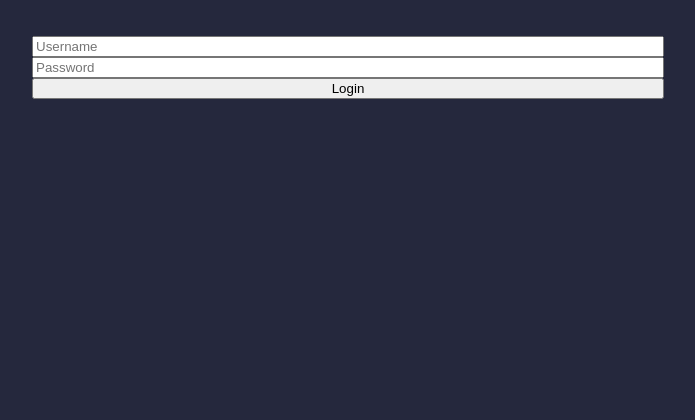
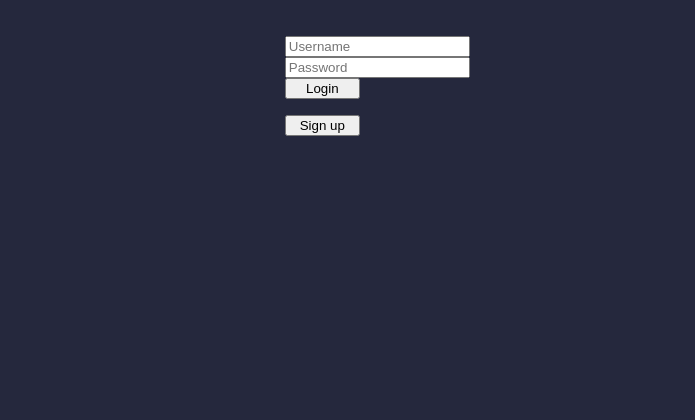
Before and after one commit to thestray259/GenshinPHPWebsite, a PHP site: page /Login.php in a window 1280 px wide. Shown: the part 195-615 px from the top of the page, without its empty margins (292-987 px from the left). Run offline with PHP 8.4, Linux system fonts and the light colour scheme; data that the repository does not hold is empty.

Commit message:
Styling and proper class names for HTML elements for styling

```diff
--- a/Login.php
+++ b/Login.php
@@ -14,12 +14,18 @@ if($_SESSION['isAdmin'] == 1) {
 }
 ?>
 
-<form action="<?php echo htmlspecialchars($_SERVER["PHP_SELF"]);?>" method="post">
-    <input type="text" name="username" placeholder="Username" />
-    <input type="password" name="password" placeholder="Password" />
-    <button class="btn" type="submit" name="login">Login</button>
+<div class="login-form">
+    <form action="<?php echo htmlspecialchars($_SERVER["PHP_SELF"]);?>" method="post">
 
-</form>
+        <input type="text" name="username" placeholder="Username" />
+        <input type="password" name="password" placeholder="Password" />
+        <button class="login-btn" type="submit" name="login">Login</button>
+
+    </form>
+        <button class="signup-btn"> Sign up</button>
+
+
+</div>
 <br />
 <br />
 <?php
--- a/ManagePages.php
+++ b/ManagePages.php
@@ -10,7 +10,7 @@ if($_SESSION["isAdmin"] == 0) {
 
 ?>
 
-<form>
+<form class="manage-pages-form">
     <label for="title">Title</label>
     <input type="text" id="title" name="title" placeholder="Enter Title" />
 
--- a/myStyle1.css
+++ b/myStyle1.css
@@ -63,9 +63,20 @@ p {
     text-align: center;
 }
 
-form {
+.manage-pages-form {
     display: grid;
     margin: auto;
     width: 50%;
 }
+
+.login-form {
+    margin-left: 45%;
+    width: 50px;
 }
+
+.login-btn {
+    width: 75px;
+}
+.signup-btn {
+    width: 75px;
+}
```
Also changed, not shown: myStyle2.css (+14 -1 lines), myStyle3.css (+14 -1 lines).
